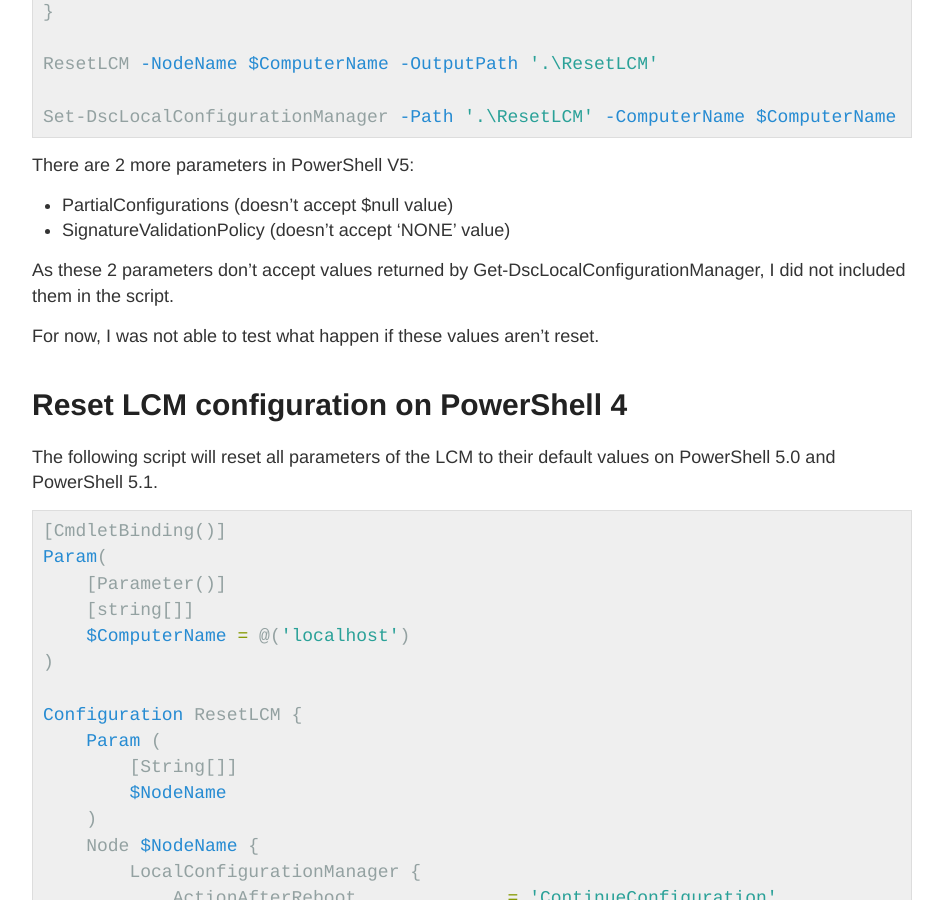
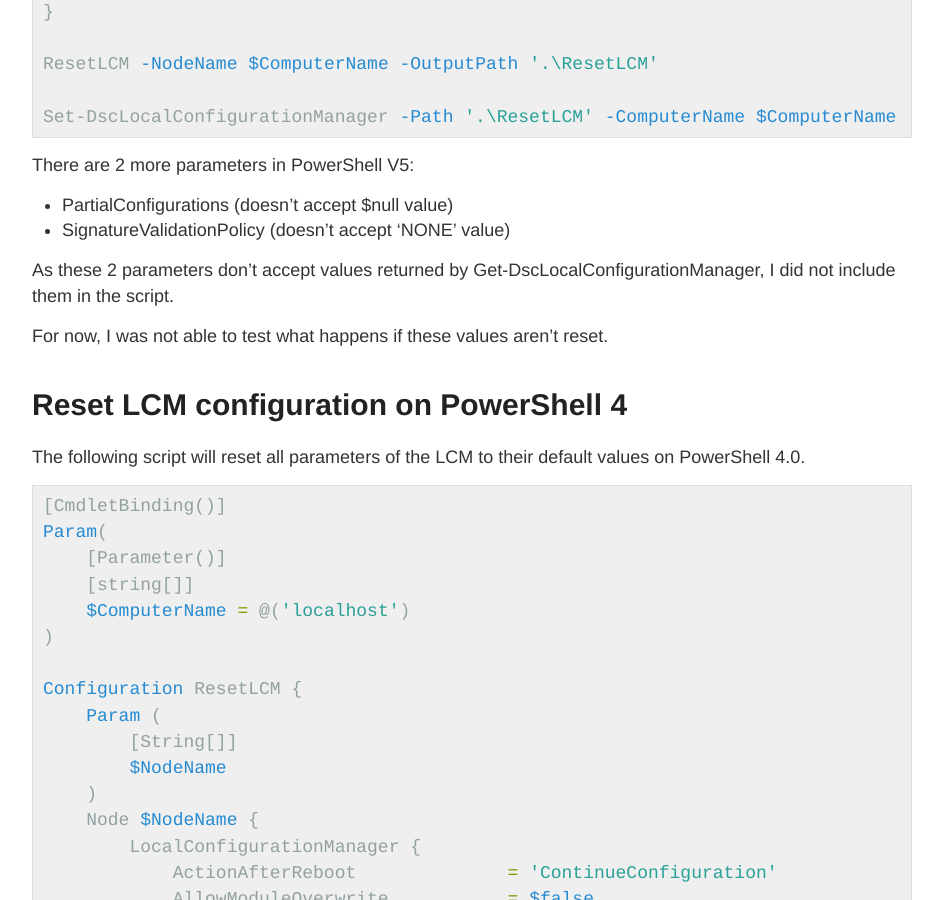
Before and after one commit to jnury/jnury.github.io, a Jekyll site: the page built from _posts/2018-3-18-DSC_reset_lcm_configuration.md, in a window 1280 px wide and 900 px high, scrolled down 2003 px. Shown: the whole window, without its empty margins (168-1111 px from the left). Built offline with Jekyll 4.4.1, drawn with Linux system fonts in a browser that asks for light colours; some of the changed text lies outside the part shown.

Commit message:
Typo found by my lovely wife <3

````diff
--- a/_posts/2018-3-18-DSC_reset_lcm_configuration.md
+++ b/_posts/2018-3-18-DSC_reset_lcm_configuration.md
@@ -7,7 +7,7 @@ If you want your LCM to stop querying a PullServer or simply restore default val
 
 ![_config.yml]({{ site.baseurl }}/images/reset.jpg)
 
-These are two version of the script as lCM is slightly different between PowerShell 4 and Powershell 5.
+Here are two versions of the script as lCM is slightly different between PowerShell V4 and V5.
 
 Default values come from the PowerShell command *Get-DscLocalConfigurationManager* on a clean machine.
 
@@ -71,13 +71,13 @@ There are 2 more parameters in PowerShell V5:
 * PartialConfigurations (doesn't accept $null value)
 * SignatureValidationPolicy (doesn't accept 'NONE' value)
 
-As these 2 parameters don't accept values returned by Get-DscLocalConfigurationManager, I did not included them in the script.
+As these 2 parameters don't accept values returned by Get-DscLocalConfigurationManager, I did not include them in the script.
 
-For now, I was not able to test what happen if these values aren't reset.
+For now, I was not able to test what happens if these values aren't reset.
 
 # Reset LCM configuration on PowerShell 4
 
-The following script will reset all parameters of the LCM to their default values on PowerShell 5.0 and PowerShell 5.1.
+The following script will reset all parameters of the LCM to their default values on PowerShell 4.0.
 
 ```powershell
 [CmdletBinding()]
````
